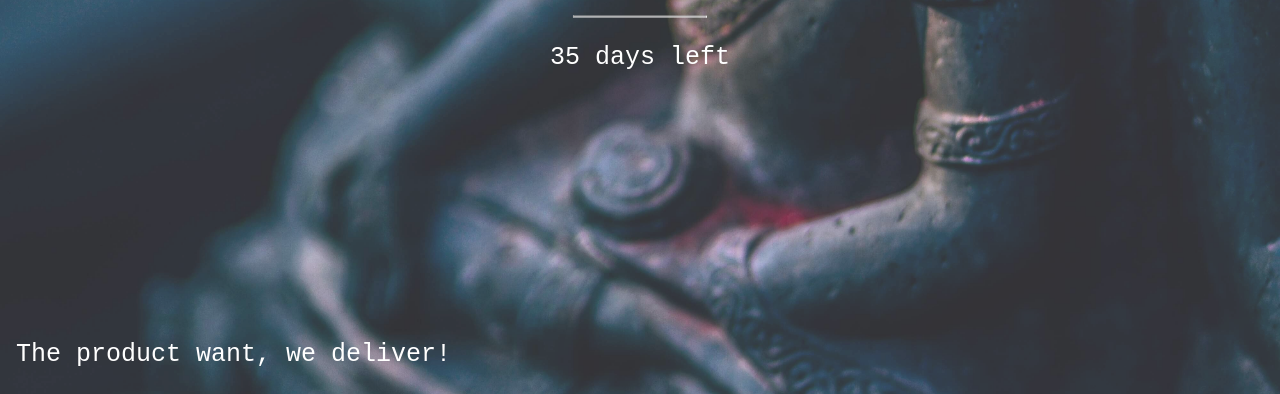
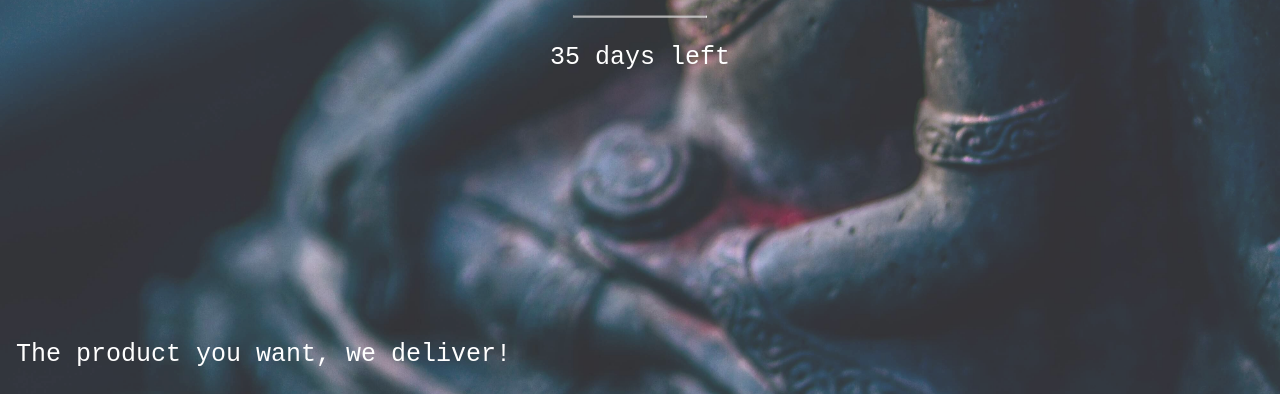
Before and after one commit to SammiThapa/maal.biz, a plain HTML site: page index.html in a window 1280 px wide. Shown: the part 406-800 px from the top of the page. Drawn offline with Linux system fonts and the light colour scheme.

Commit message:
Update index.html

```diff
--- a/index.html
+++ b/index.html
@@ -16,7 +16,7 @@
 	    <p>35 days left</p>
 	  </div>
 	  <div class="bottomleft">
-	    <p>The product want, we deliver!</p>
+	    <p>The product you want, we deliver!</p>
 	  </div>
 	</div>
   </body>
```
